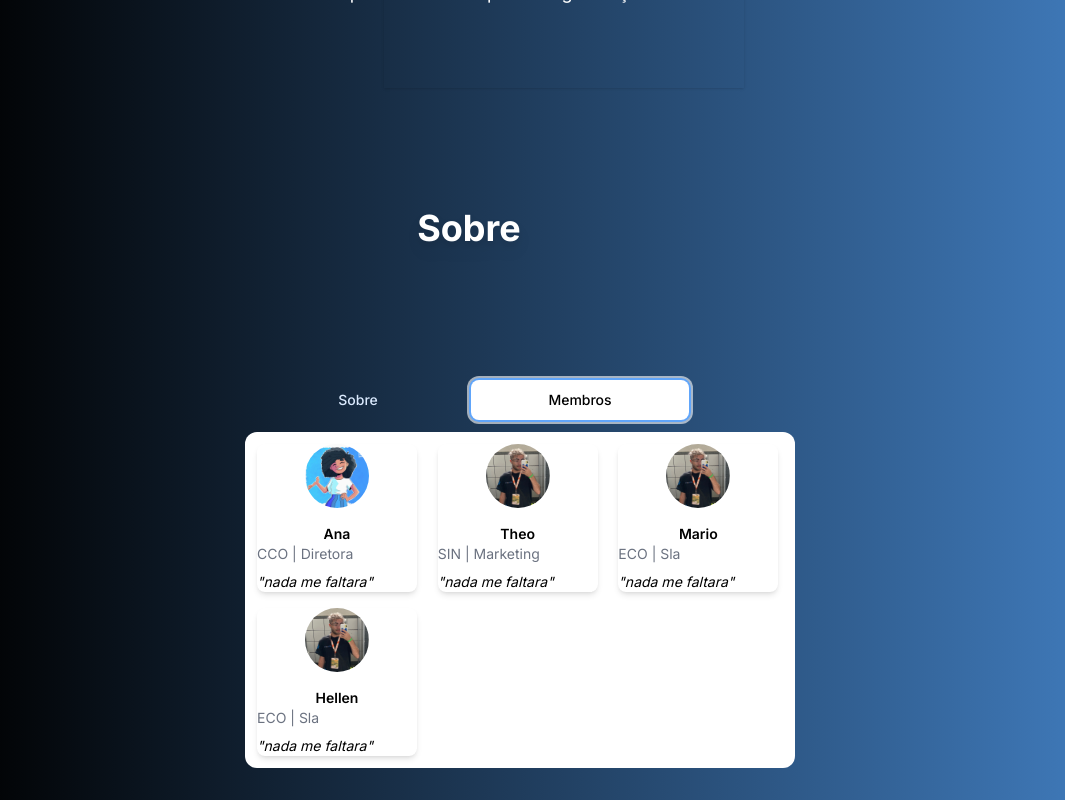
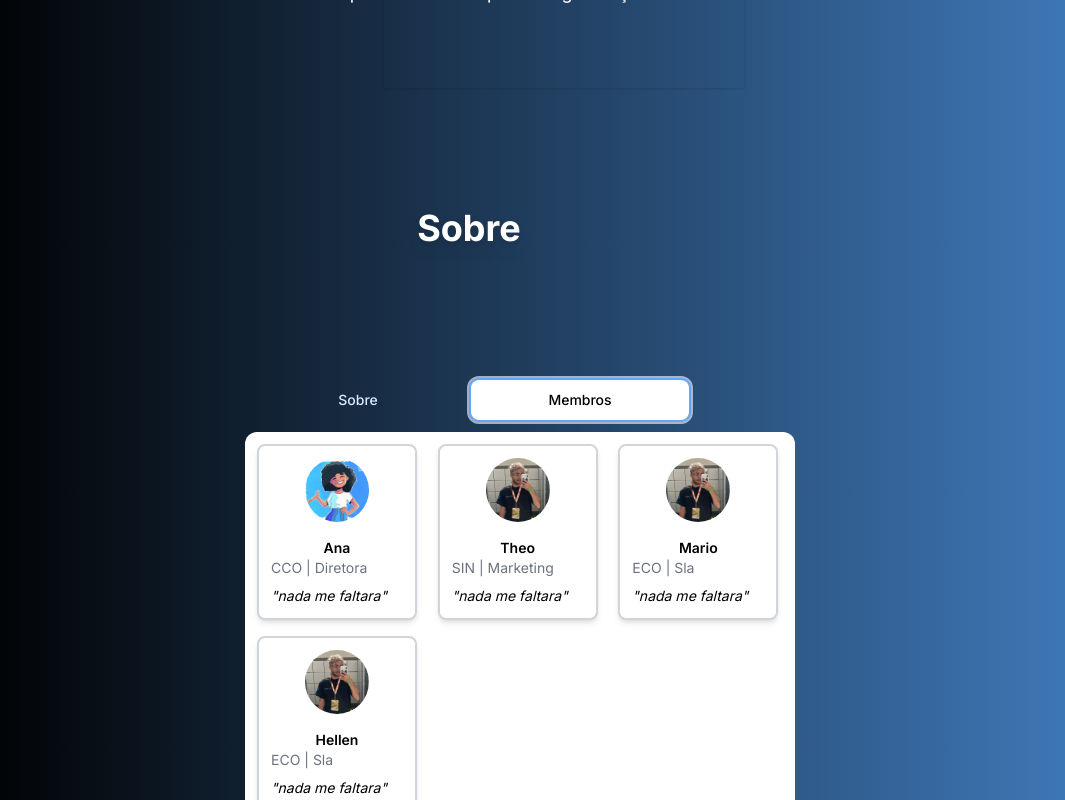
Before and after one commit to websterramos/dacomp, a Next.js app: page / in a window 1280 px wide. Both pictures are taken after a click on the tab "Membros". Shown: the part 1030-1830 px from the top of the page, without its empty margins (171-1236 px from the left). Built offline with nearby package versions, Linux system fonts and the light colour scheme.

Commit message:
finalizando seçao de sobre

```diff
--- a/src/components/MemberCard.tsx
+++ b/src/components/MemberCard.tsx
@@ -23,7 +23,7 @@ const MemberCard: React.FC<{ member: Member }> = ({ member }) => {
   const borderColor = courseColors[course];
 
   return (
-    <div className={` bg-white rounded-lg shadow-md ${borderColor} max-h-[13rem] max-w-[10rem] hover:scale-105`}>
+    <div className={`p-3 bg-white rounded-lg shadow-md border border-gray-300 border-2 max-h-[13rem] max-w-[10rem] hover:scale-105 hover:border-${borderColor}`}>
       <a href={link} target="_blank" rel="noopener noreferrer">
         <img
           src={photo}
```
